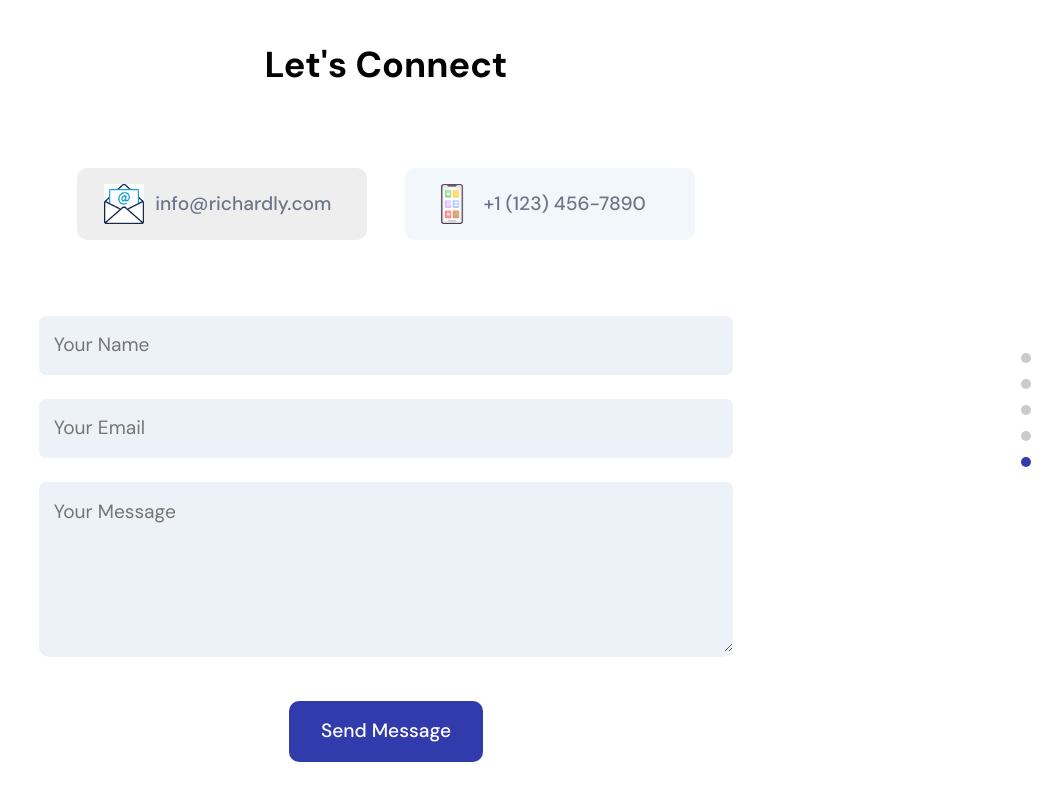
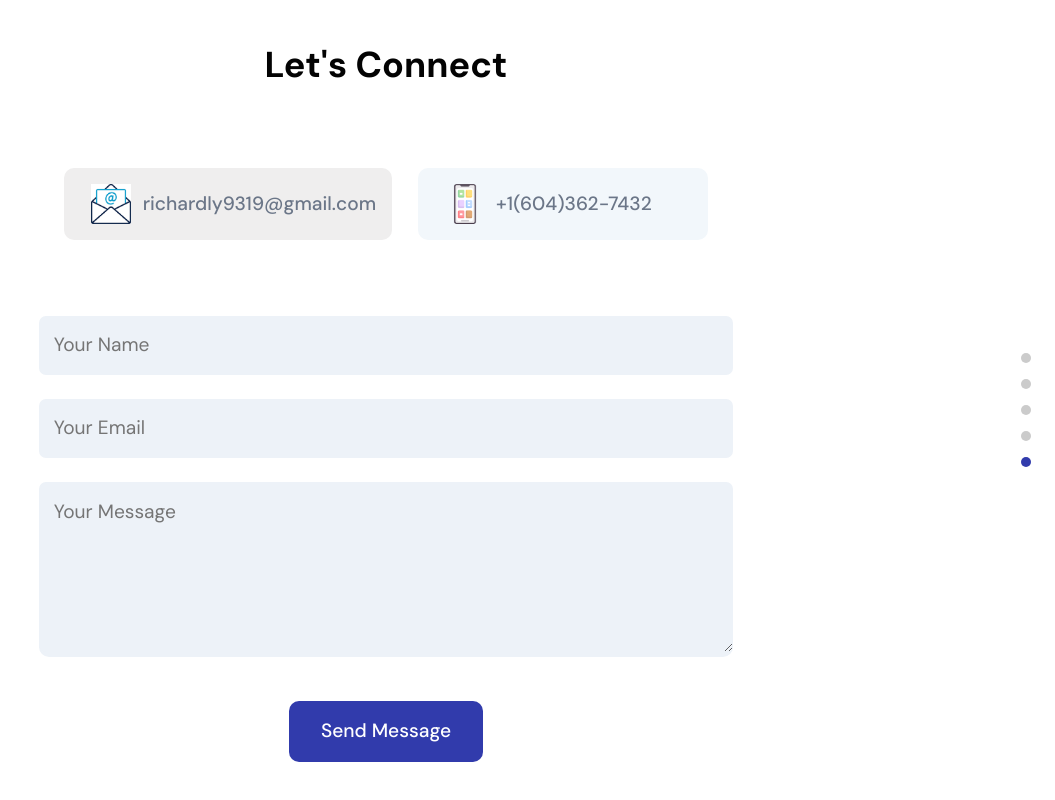
Before and after one commit to richardly9319/rly_portfolio, a React (Create React App) app: page / in a window 1280 px wide. Shown: the part 3628-4428 px from the top of the page, without its empty margins (225-1280 px from the left). Built offline with nearby package versions, Linux system fonts and the light colour scheme.

Commit message:
update to Contact Info

```diff
--- a/src/container/Footer/Footer.jsx
+++ b/src/container/Footer/Footer.jsx
@@ -38,11 +38,11 @@ const Footer = () => {
       <div className="app__footer-cards">
         <div className="app__footer-card ">
           <img src={images.email} alt="email" />
-          <a href="mailto:info@richardly.com" className="p-text">info@richardly.com</a>
+          <a href="mailto:richardly9319@gmail.com" className="p-text">richardly9319@gmail.com</a>
         </div>
         <div className="app__footer-card">
           <img src={images.mobile} alt="phone" />
-          <a href="tel:+1 (123) 456-7890" className="p-text">+1 (123) 456-7890</a>
+          <a href="tel:+1(604)362-7432" className="p-text">+1(604)362-7432</a>
         </div>
       </div>
       {!isFormSubmitted ? (
```
